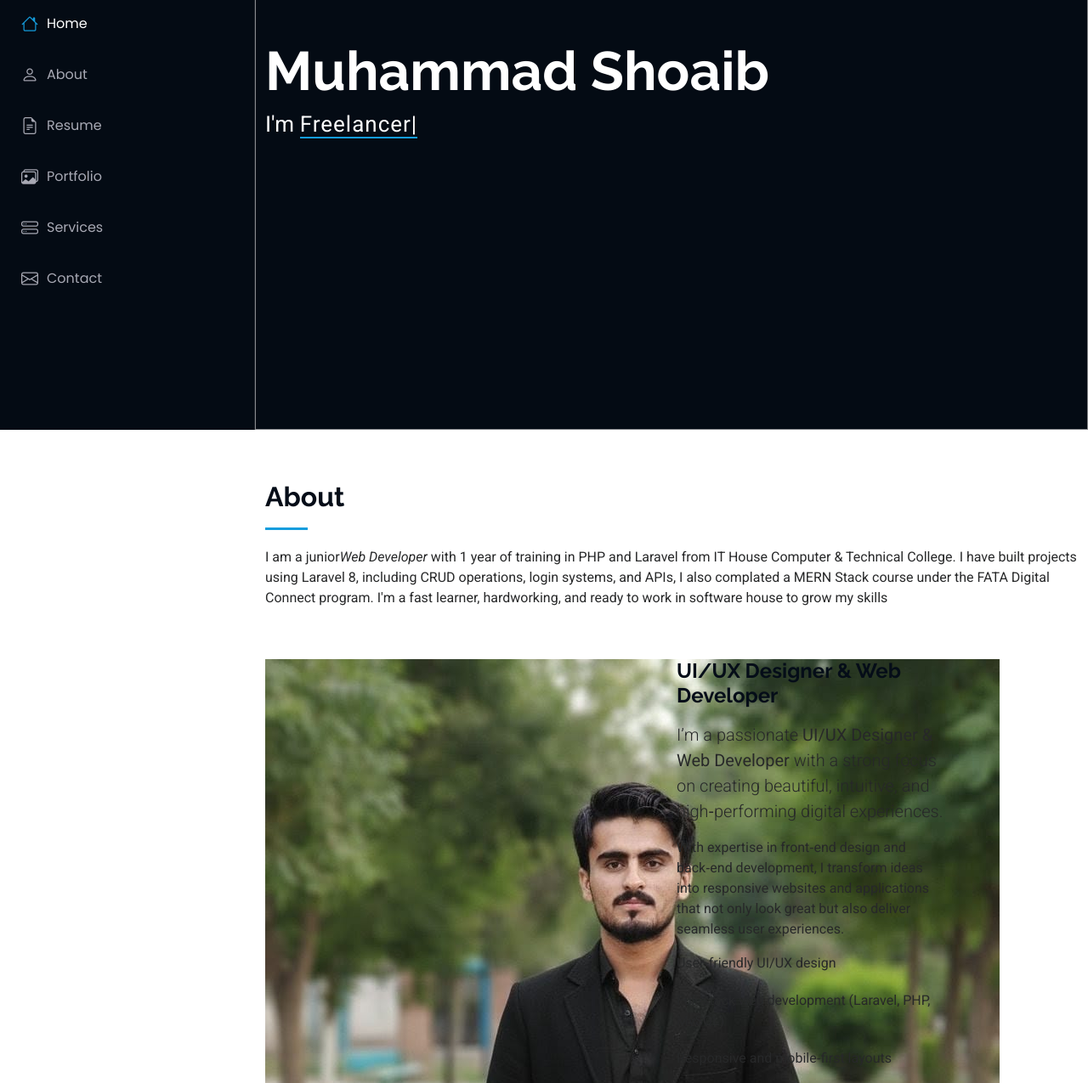
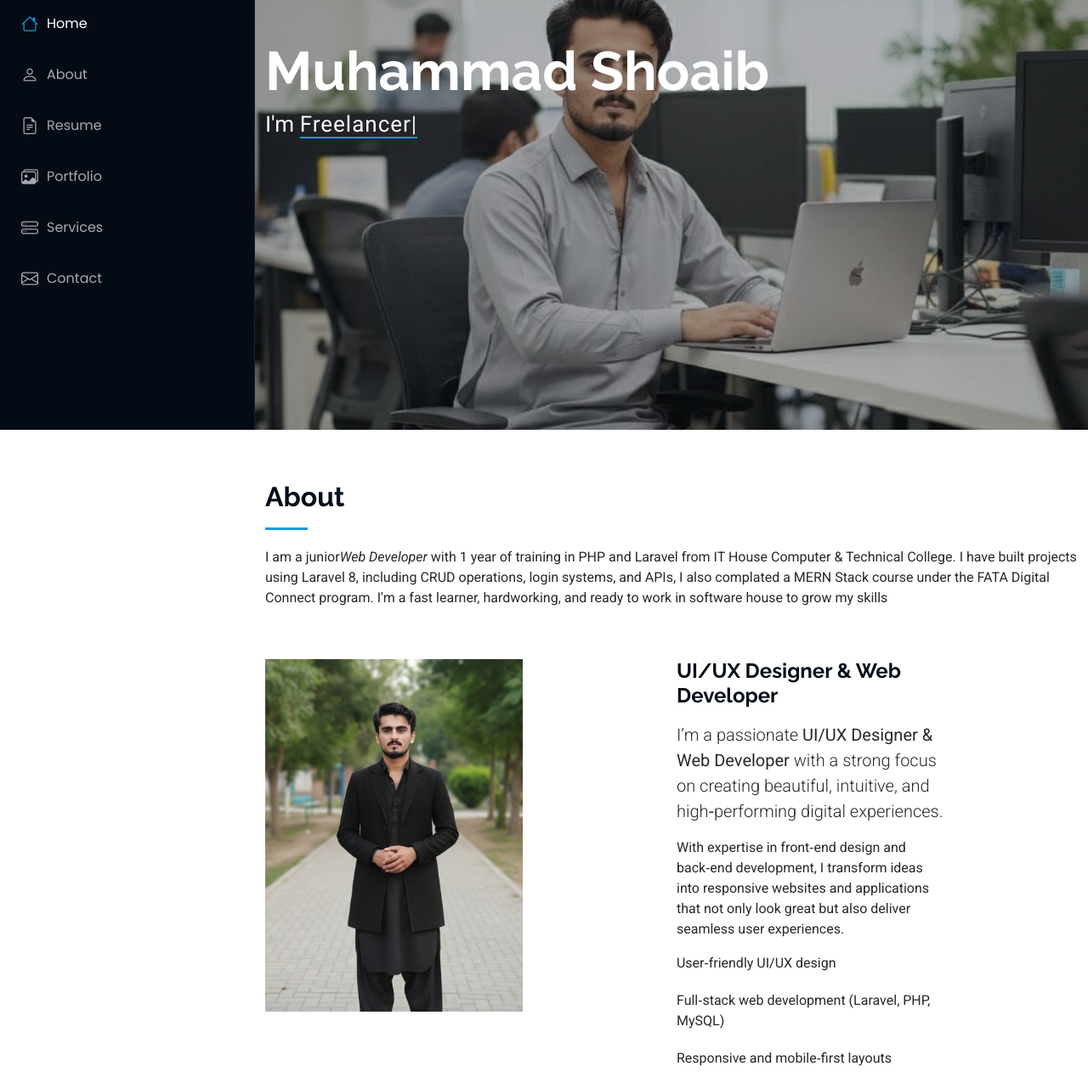
Before and after one commit to muhammadshoaib1023/my-portfoliou, a plain HTML site: page index.html in a window 1280 px wide. Shown: the part 294-1569 px from the top of the page at 85% size. Drawn offline with nearby package versions, Linux system fonts and the light colour scheme; a script that the page names is missing.

```diff
--- a/index.html
+++ b/index.html
@@ -75,7 +75,7 @@
     <!-- Hero Section -->
     <section id="hero" class="hero section dark-background">
 
-      <img src="/office.jpg" alt="" data-aos="fade-in" class="">
+      <img src="assets/images/office.jpg" alt="" data-aos="fade-in" class="">
 
       <div class="container" data-aos="fade-up" data-aos-delay="100">
         <h2>Muhammad Shoaib</h2>
@@ -102,7 +102,7 @@
 
         <div class="row gy-4 justify-content-center">
           <div class="col-lg-4">
-            <img src="assets/images/sk.jpg" alt="Profile Image">
+            <img src="assets/images/sk.jpg" class="img-fluid" alt="Profile Image">
           </div>
           <div class="col-lg-8 content">
             <div class="col-lg-6 mx-auto">
```
